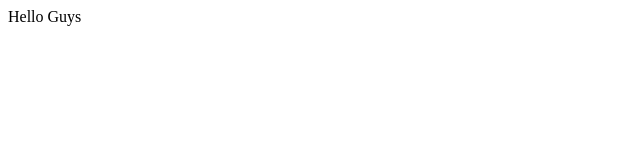
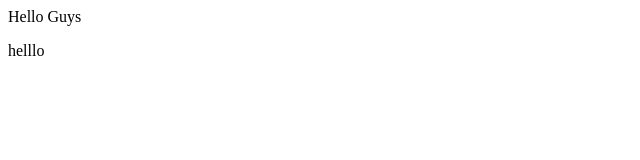
Before and after one commit to Adventurers-team/lab15, a plain HTML site: page index.html in a window 1280 px wide. Shown: the full height of the page, 0-640 px from the left. Drawn offline with Linux system fonts and the light colour scheme.

Commit message:
practice5

```diff
--- a/index.html
+++ b/index.html
@@ -8,5 +8,10 @@
 </head>
 <body>
     Hello Guys
+
+
+    <p>
+helllo
+        </p>
 </body>
 </html>
```
